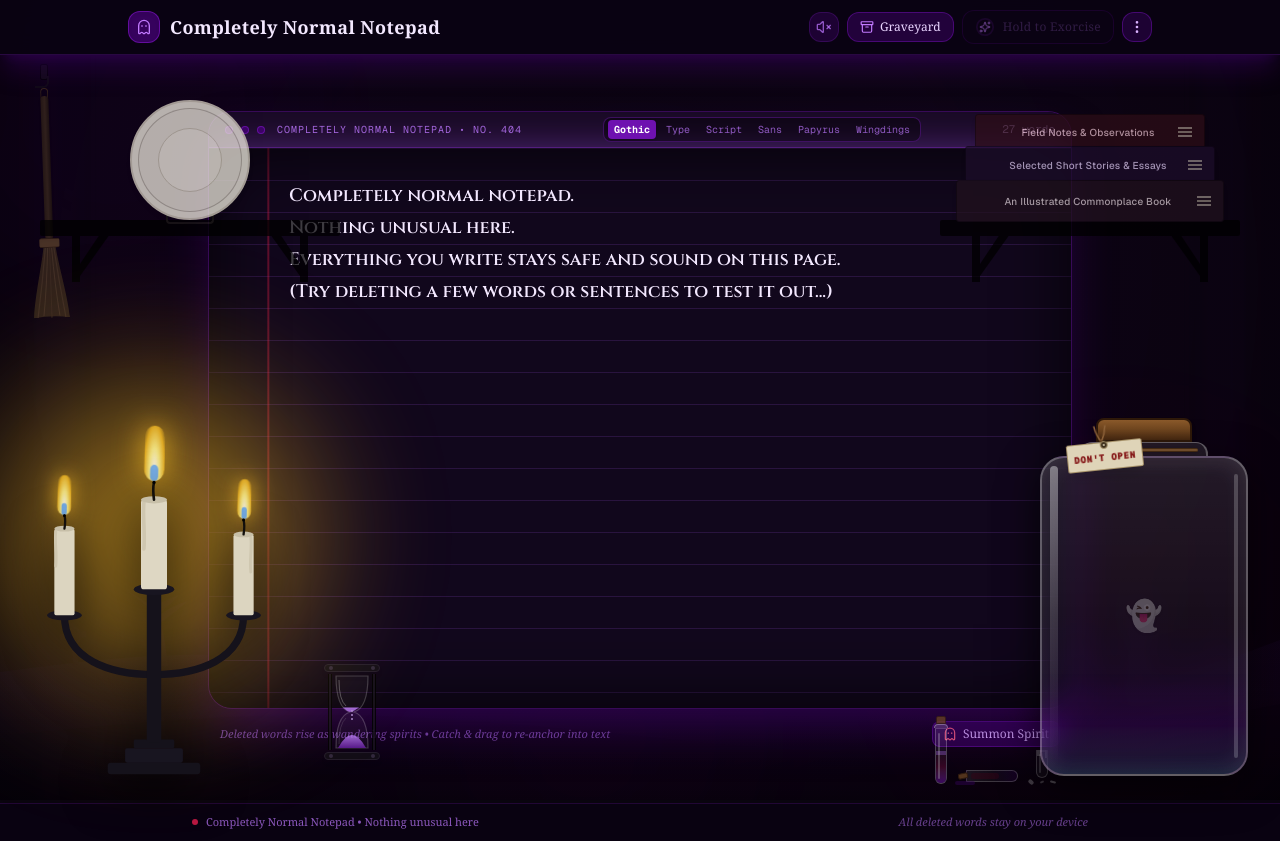
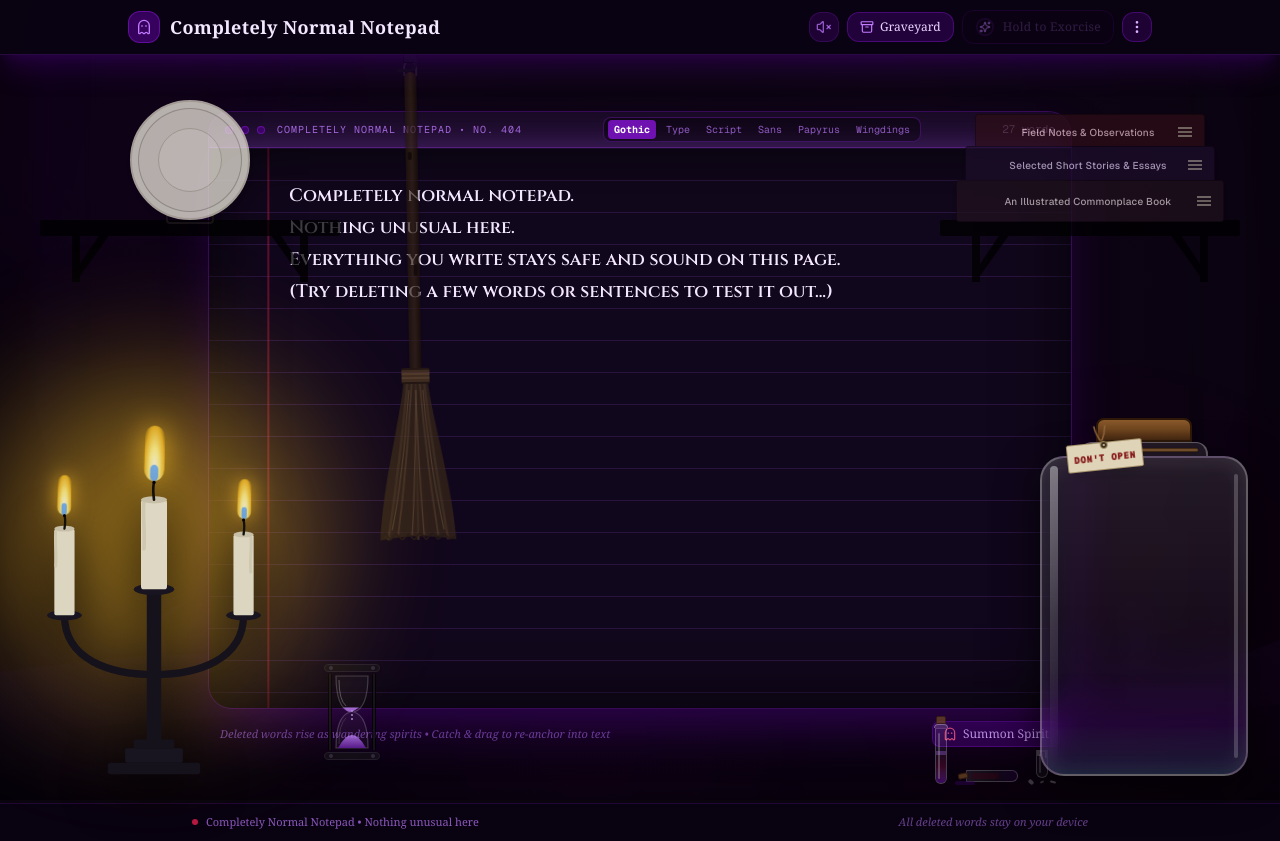
Before and after one commit to Dr-Ghost7/completely-normal-notepad, a Next.js app: page / in a window 1280 px wide. Built offline with nearby package versions, Linux system fonts and the light colour scheme.

Commit message:
feat: enlarge broom between dishes and notepad with falling physics, remove ghost sticker from jar

```diff
--- a/src/components/HangingBroom.tsx
+++ b/src/components/HangingBroom.tsx
@@ -13,13 +13,14 @@ export const HangingBroom: React.FC = () => {
   const containerRef = useRef<HTMLDivElement>(null);
   const [isKnocked, setIsKnocked] = useState(false);
 
-  // Monitor ghost collision to knock broom off its hook
+  // Monitor ghost collision to knock broom downwards out of view
   useEffect(() => {
     if (isKnocked || !containerRef.current) return;
 
     const rect = containerRef.current.getBoundingClientRect();
     const centerX = rect.left + rect.width / 2;
-    const centerY = rect.top + rect.height / 2;
+    // Target the lower half of the broom where ghosts are likely to fly
+    const centerY = rect.top + rect.height * 0.6;
 
     for (const ghost of ghosts) {
       if (ghost.isTrappedInJar) continue;
@@ -27,7 +28,8 @@ export const HangingBroom: React.FC = () => {
       const dy = ghost.y - centerY;
       const dist = Math.hypot(dx, dy);
 
-      if (dist < 95 && Math.hypot(ghost.vx, ghost.vy) > 0.65) {
+      // Collision trigger: broom gets knocked off its hook and plunges down out of view
+      if (dist < 130 && Math.hypot(ghost.vx, ghost.vy) > 0.45) {
         setIsKnocked(true);
         if (soundEnabled) ghostAudio.playBookThud(volume);
         break;
@@ -35,8 +37,8 @@ export const HangingBroom: React.FC = () => {
     }
   }, [ghosts, isKnocked, soundEnabled, volume]);
 
-  const handleHangUp = (e: React.MouseEvent) => {
-    e.stopPropagation();
+  const handleHangUp = (e?: React.MouseEvent) => {
+    if (e) e.stopPropagation();
     setIsKnocked(false);
     if (soundEnabled) ghostAudio.playGlassClink(volume);
   };
@@ -44,68 +46,100 @@ export const HangingBroom: React.FC = () => {
   return (
     <aside
       ref={containerRef}
-      aria-label="Old Straw Broom on Wall Hook"
-      className="fixed left-2 sm:left-3 lg:left-5 top-16 z-10 pointer-events-auto select-none hidden lg:flex flex-col items-center opacity-65 hover:opacity-90 transition-opacity duration-500"
-      style={{ width: '48px', height: '240px' }}
+      aria-label="Old Straw Broom Hanging Between Dishes and Notepad"
+      className="fixed left-[20.5rem] lg:left-[21.5rem] xl:left-[23rem] 2xl:left-[25rem] top-10 z-10 pointer-events-auto select-none hidden lg:flex flex-col items-center opacity-70 hover:opacity-95 transition-opacity duration-500"
+      style={{ width: '84px', height: '480px' }}
     >
-      {/* Re-hang button if knocked down */}
+      {/* Heavy Cast Iron Wall Hook (Fixed firmly to wall) */}
+      <div
+        onClick={isKnocked ? () => handleHangUp() : undefined}
+        title={isKnocked ? 'Click to retrieve broom' : 'Cast Iron Wall Hook'}
+        className={`relative w-6 h-8 flex flex-col items-center z-20 ${
+          isKnocked ? 'cursor-pointer hover:scale-110' : ''
+        }`}
+      >
+        {/* Wall mount plate with bolt */}
+        <div className="w-3.5 h-6 bg-[#110d16] rounded-xs border border-black flex items-center justify-center">
+          <div className="w-1 h-1 rounded-full bg-[#2d2438]" />
+        </div>
+        {/* Hook curve reaching up */}
+        <div className="w-5 h-4 border-b-3 border-r-3 border-[#110d16] rounded-br-lg -mt-1.5 -ml-1.5" />
+      </div>
+
+      {/* Subdued Retrieve Button (Appears below hook when broom has fallen out of view) */}
       {isKnocked && (
         <button
           type="button"
-          onClick={handleHangUp}
-          className="absolute -top-6 left-1/2 -translate-x-1/2 z-30 px-2 py-0.5 rounded bg-stone-900/95 hover:bg-stone-800 text-stone-300 hover:text-white border border-stone-700 text-[10px] font-sans shadow-md flex items-center gap-1 transition-colors cursor-pointer"
-          title="Hang broom back on wall hook"
+          onClick={() => handleHangUp()}
+          className="mt-2 px-2.5 py-0.5 rounded bg-stone-900/95 hover:bg-stone-800 text-stone-300 hover:text-white border border-stone-700 text-[10px] font-sans shadow-md flex items-center gap-1 transition-colors cursor-pointer animate-in fade-in duration-300"
+          title="Retrieve broom and hang back on hook"
         >
           <RotateCcw className="w-2.5 h-2.5 text-stone-400" />
-          <span>Hang</span>
+          <span>Retrieve</span>
         </button>
       )}
 
-      {/* Cast Iron Wall Hook (Fixed on wall) */}
-      <div className="relative w-4 h-6 flex flex-col items-center z-10">
-        {/* Wall mount plate */}
-        <div className="w-2 h-4 bg-[#141018] rounded-xs border border-black" />
-        {/* Hook curve */}
-        <div className="w-3.5 h-3 border-b-2 border-r-2 border-[#141018] rounded-br-md -mt-1 -ml-1" />
-      </div>
-
-      {/* The Broom (Hanging or Knocked off hook) */}
+      {/* ========================================================
+          WAY BIGGER LIFE-SIZED OLD STRAW BROOM
+          When knocked by a ghost, plunges downwards out of view!
+          ======================================================== */}
       <div
-        onClick={isKnocked ? handleHangUp : undefined}
-        title={isKnocked ? 'Broom knocked off wall (Click to hang back up)' : 'Worn Straw Broom (Ghosts can knock it off its hook!)'}
         style={{
           transformOrigin: 'top center',
-          transform: isKnocked ? 'translate3d(-10px, 45px, 0) rotate(38deg)' : 'rotate(-2deg)',
-          transition: 'transform 0.4s cubic-bezier(0.34, 1.56, 0.64, 1)',
+          transform: isKnocked
+            ? 'translate3d(0, 130vh, 0) rotate(18deg)'
+            : 'translate3d(0, 0, 0) rotate(-1deg)',
+          opacity: isKnocked ? 0 : 1,
+          pointerEvents: isKnocked ? 'none' : 'auto',
+          transition: isKnocked
+            ? 'transform 0.9s cubic-bezier(0.55, 0.085, 0.68, 0.53), opacity 0.85s ease-in'
+            : 'transform 0.55s cubic-bezier(0.34, 1.56, 0.64, 1), opacity 0.4s ease-out',
         }}
-        className={`relative flex flex-col items-center cursor-pointer ${
-          isKnocked ? 'hover:scale-105' : 'hover:rotate-1'
-        }`}
+        className="relative flex flex-col items-center -mt-3"
       >
-        {/* Hanging loop / leather strap */}
-        <div className="w-2 h-3 rounded-t-full border-t border-x border-[#4a3520] -mb-1" />
+        {/* Iron Hanging Ring at top of handle */}
+        <div className="w-3.5 h-4 rounded-t-full border-t-2 border-x-2 border-[#2b2133] -mb-1" />
 
-        {/* Gnarled Weathered Wood Handle */}
-        <div className="w-2 h-36 bg-gradient-to-r from-[#322316] via-[#433120] to-[#251910] rounded-full shadow-sm" />
+        {/* Gnarled Weathered Long Wooden Handle (300px long) */}
+        <div className="w-3 h-[300px] bg-gradient-to-r from-[#24170e] via-[#382618] to-[#1c1108] rounded-full shadow-sm relative">
+          {/* Subtle wood grain knots */}
+          <div className="absolute top-20 left-0.5 w-1 h-2 rounded-full bg-[#180e07]" />
+          <div className="absolute top-48 right-0.5 w-1 h-3 rounded-full bg-[#180e07]" />
+        </div>
 
-        {/* Twine wrap binding the bristles */}
-        <div className="w-5 h-2.5 bg-[#6b4e31] border-y border-[#3d2916] rounded-xs shadow-inner -mt-0.5 z-10" />
+        {/* Thick Twine Cord Binding Collars */}
+        <div className="w-7 h-4 bg-[#543d25] border-y-2 border-[#2d1f11] rounded-xs shadow-inner -mt-1 z-10 flex flex-col justify-evenly py-0.5">
+          <div className="w-full h-0.5 bg-[#6d5133]" />
+          <div className="w-full h-0.5 bg-[#6d5133]" />
+        </div>
 
-        {/* Straw / Twig Broom Head */}
-        <div className="relative w-9 h-18 -mt-0.5 overflow-hidden flex flex-col items-center">
-          {/* Bristle Straws Silhouette */}
-          <svg viewBox="0 0 36 72" className="w-full h-full fill-none">
-            {/* Straw mass */}
+        {/* Bushy Rustic Straw Broom Head (160px long, flared silhouette) */}
+        <div className="relative w-[76px] h-[160px] -mt-1 overflow-hidden flex flex-col items-center">
+          <svg viewBox="0 0 76 160" className="w-full h-full fill-none">
+            {/* Dark inner straw mass */}
             <path
-              d="M12 0 C10 18 2 48 0 72 C12 70 24 70 36 72 C34 48 26 18 24 0 Z"
-              fill="#423220"
+              d="M26 0 C22 40 4 100 0 160 C25 155 51 155 76 160 C72 100 54 40 50 0 Z"
+              fill="#38291a"
             />
-            {/* Individual straw stroke highlights */}
-            <path d="M14 0 Q10 35 4 72" stroke="#5a442d" strokeWidth="1.2" />
-            <path d="M18 0 Q18 35 18 72" stroke="#523d28" strokeWidth="1" />
-            <path d="M22 0 Q26 35 32 72" stroke="#5a442d" strokeWidth="1.2" />
-            <path d="M16 2 Q14 40 10 70" stroke="#684f35" strokeWidth="0.8" />
-            <path d="M20 2 Q22 40 26 70" stroke="#684f35" strokeWidth="0.8" />
+            {/* Straw layers & individual twig lines */}
+            <path d="M30 0 Q22 75 8 160" stroke="#4f3b26" strokeWidth="2.5" />
+            <path d="M38 0 Q38 80 38 160" stroke="#483522" strokeWidth="2.5" />
+            <path d="M46 0 Q54 75 68 160" stroke="#4f3b26" strokeWidth="2.5" />
+
+            <path d="M34 2 Q28 85 18 155" stroke="#5c442c" strokeWidth="1.8" />
+            <path d="M42 2 Q48 85 58 155" stroke="#5c442c" strokeWidth="1.8" />
+
+            <path d="M31 10 Q24 95 12 150" stroke="#6b5135" strokeWidth="1.2" />
+            <path d="M45 10 Q52 95 64 150" stroke="#6b5135" strokeWidth="1.2" />
+            <path d="M38 10 Q36 100 32 155" stroke="#6b5135" strokeWidth="1.2" />
+            <path d="M38 10 Q40 100 44 155" stroke="#6b5135" strokeWidth="1.2" />
+
+            {/* Jagged bottom straw ends */}
+            <path
+              d="M0 160 L5 152 L10 160 L16 153 L22 160 L28 154 L34 160 L40 152 L46 160 L52 153 L58 160 L64 154 L70 160 L76 156"
+              stroke="#302316"
+              strokeWidth="1.5"
+            />
           </svg>
         </div>
       </div>
--- a/src/components/SpiritJar.tsx
+++ b/src/components/SpiritJar.tsx
@@ -164,11 +164,7 @@ export const SpiritJar: React.FC<SpiritJarProps> = ({ onJarBoundsChange }) => {
 
           {/* VISIBLE FLOATING GHOSTS INSIDE THE JAR */}
           <div className="relative w-full h-full">
-            {trappedGhosts.length === 0 ? (
-              <div className="absolute inset-0 flex flex-col items-center justify-center opacity-30 group-hover:opacity-60 transition-opacity">
-                <span className="text-3xl filter drop-shadow">👻</span>
-              </div>
-            ) : (
+            {trappedGhosts.length > 0 && (
               <>
                 {/* 1. UPPER & MIDDLE SECTION: Happy / Mischievous Ghosts Floating High */}
                 {happyGhosts.map((ghost, idx) => {
```
